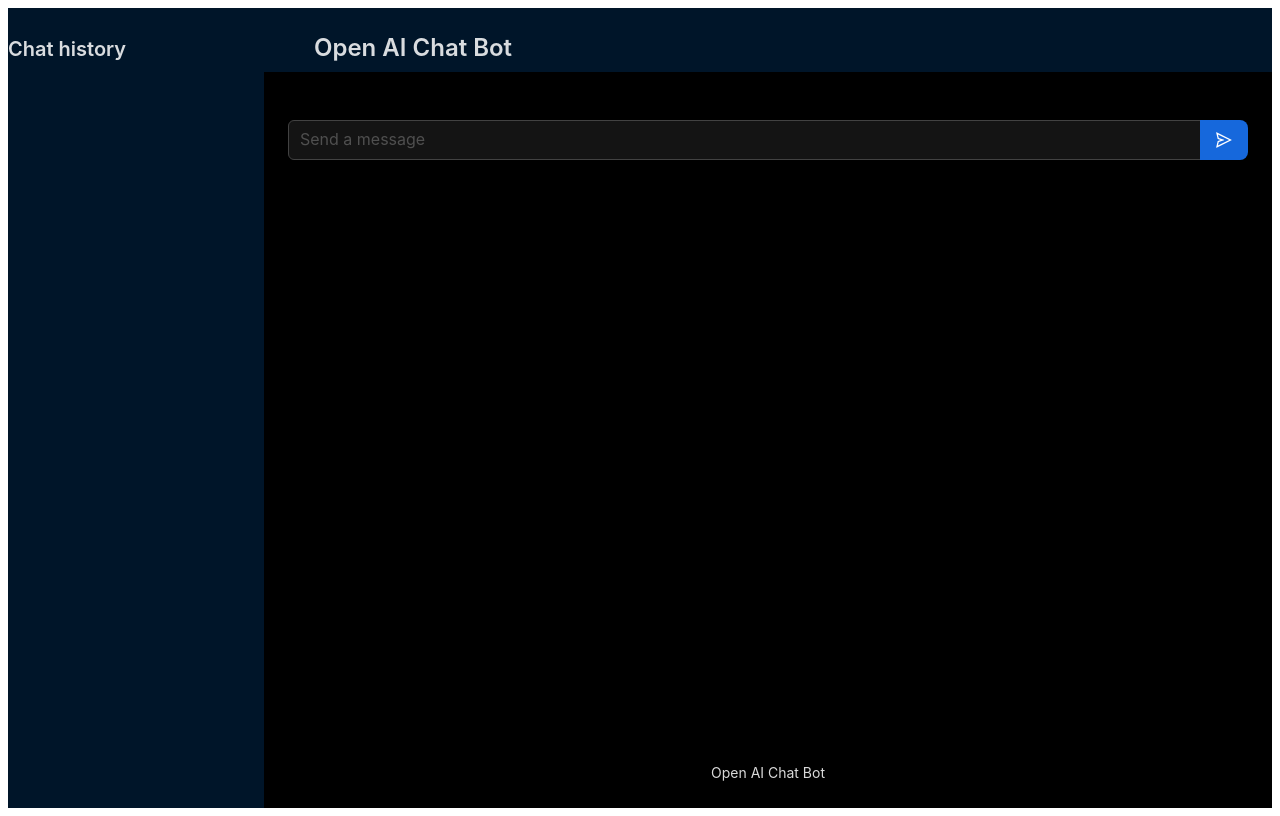
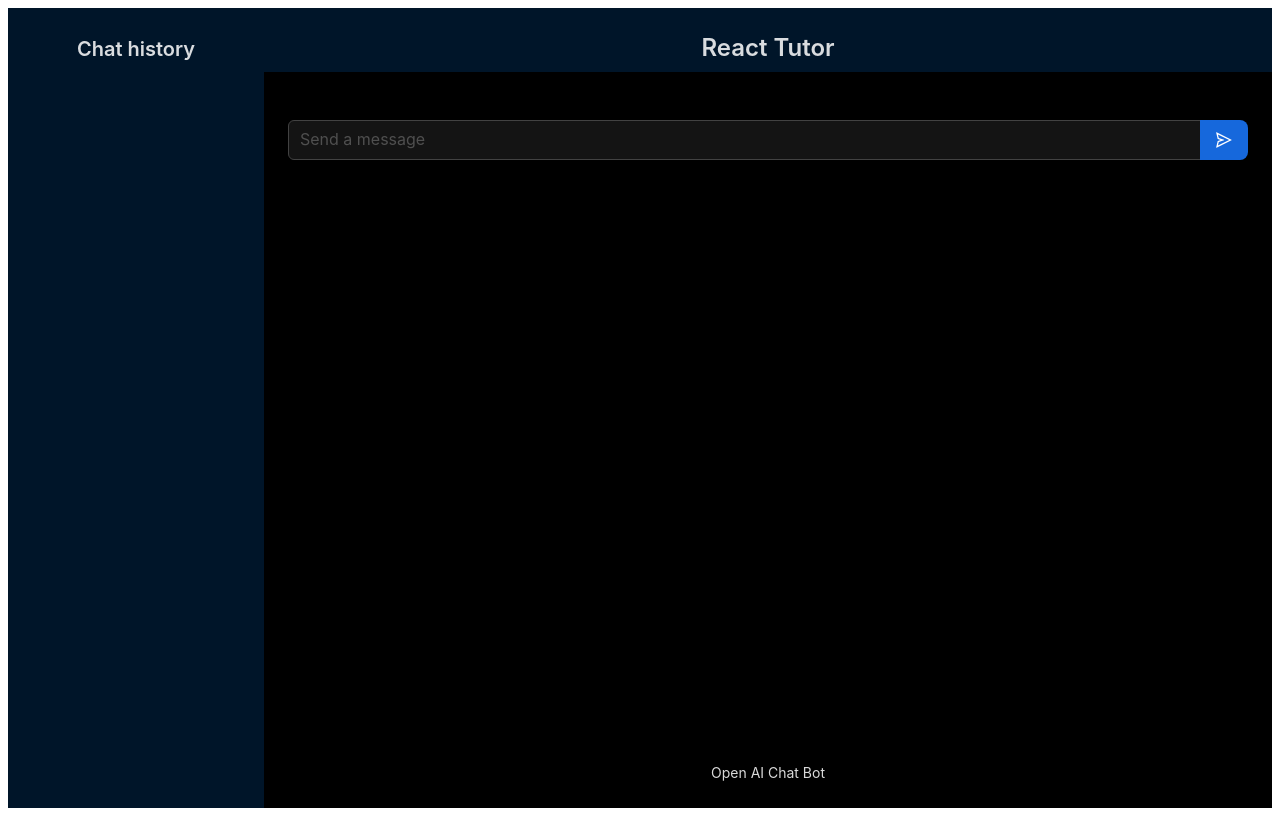
Before and after one commit to tmorse01/openai-chat-app, a React (Vite) app in the folder frontend/openai-chat-ui/: page / in a window 1280 px wide. Built offline with nearby package versions, Linux system fonts and the light colour scheme.

Commit message:
centered titles and onClear for search

```diff
--- a/frontend/openai-chat-ui/src/App.tsx
+++ b/frontend/openai-chat-ui/src/App.tsx
@@ -25,12 +25,16 @@
       >
         <Layout style={{ minHeight: "100vh" }}>
           <Sider width={256}>
-            <Title level={4}>Chat history</Title>
+            <Title style={{ textAlign: "center" }} level={4}>
+              Chat history
+            </Title>
             <SiderMenu />
           </Sider>
           <Layout>
             <Header>
-              <Title level={3}>Open AI Chat Bot</Title>
+              <Title style={{ textAlign: "center" }} level={3}>
+                React Tutor
+              </Title>
             </Header>
             <Content>
               <Chat />
--- a/frontend/openai-chat-ui/src/components/chat/chatbox.tsx
+++ b/frontend/openai-chat-ui/src/components/chat/chatbox.tsx
@@ -12,6 +12,7 @@
 
 const ChatBox: React.FC<ChatBoxProps> = ({ messages, setMessages }) => {
   const [isLoading, setIsLoading] = useState(false);
+  const [value, setValue] = useState("");
 
   const onSearch: SearchProps["onSearch"] = (value, _e, info) => {
     console.log(info?.source, value);
@@ -38,6 +39,7 @@
         setMessages((prevState) => [...prevState, assistantMessage]);
         // unblock sending a request
         setIsLoading(false);
+        setValue("");
       })
       .catch((error) => {
         console.error("Error:", error);
@@ -51,6 +53,8 @@
       enterButton={<SendOutlined />}
       size="large"
       loading={isLoading}
+      value={value}
+      onChange={(e) => setValue(e.target.value)}
       onSearch={onSearch}
     />
   );
```
